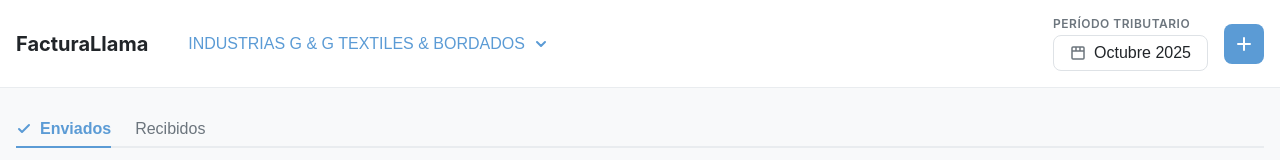
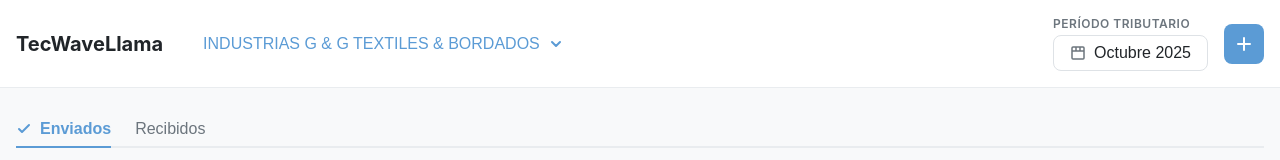
Before and after one commit to mrgomezsv/factura_llama_clon, an Angular app: page / in a window 1280 px wide. Shown: the top 160 px of the page. Built offline with nearby package versions, Linux system fonts and the light colour scheme.

Commit message:
STYLE: Ajustes menores en app.component, header y index para coherencia UI

```diff
--- a/src/app/app.component.ts
+++ b/src/app/app.component.ts
@@ -21,7 +21,7 @@ import { PeriodoTributario } from './models/periodo-tributario.model';
   styleUrl: './app.component.scss'
 })
 export class AppComponent implements OnInit {
-  title = 'FacturaLlama';
+  title = 'TecWaveLlama';
   dtes: DTE[] = [];
   tabActiva: TipoTab = 'enviados';
   periodoSeleccionado: PeriodoTributario;
--- a/src/app/components/header/header.component.html
+++ b/src/app/components/header/header.component.html
@@ -3,7 +3,7 @@
     <!-- Logo / Nombre App y Selector de Empresa -->
     <div class="header-left">
       <div class="header-logo">
-        <span class="logo-text">FacturaLlama</span>
+        <span class="logo-text">TecWaveLlama</span>
       </div>
 
       <!-- Selector de Empresa -->
@@ -133,7 +133,7 @@
                 <path d="M2 18H18" stroke="currentColor" stroke-width="1.5" stroke-linecap="round"/>
                 <path d="M4 14H16" stroke="currentColor" stroke-width="1.5" stroke-linecap="round"/>
               </svg>
-              <span>Salir de FacturaLlama</span>
+              <span>Salir de TecWaveLlama</span>
             </button>
           </div>
         </div>
--- a/src/index.html
+++ b/src/index.html
@@ -2,7 +2,7 @@
 <html lang="en">
 <head>
   <meta charset="utf-8">
-  <title>FacturaLlamaClon</title>
+  <title>TecWaveLlamaClon</title>
   <base href="/">
   <meta name="viewport" content="width=device-width, initial-scale=1">
   <link rel="icon" type="image/x-icon" href="favicon.ico">
```
